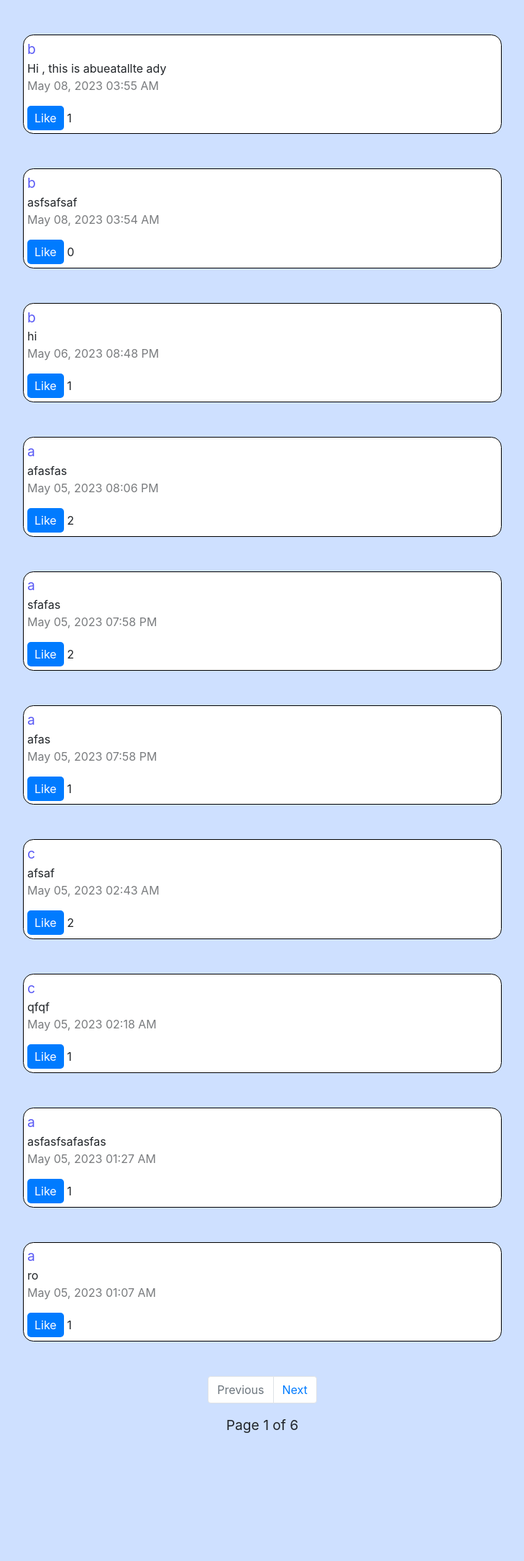
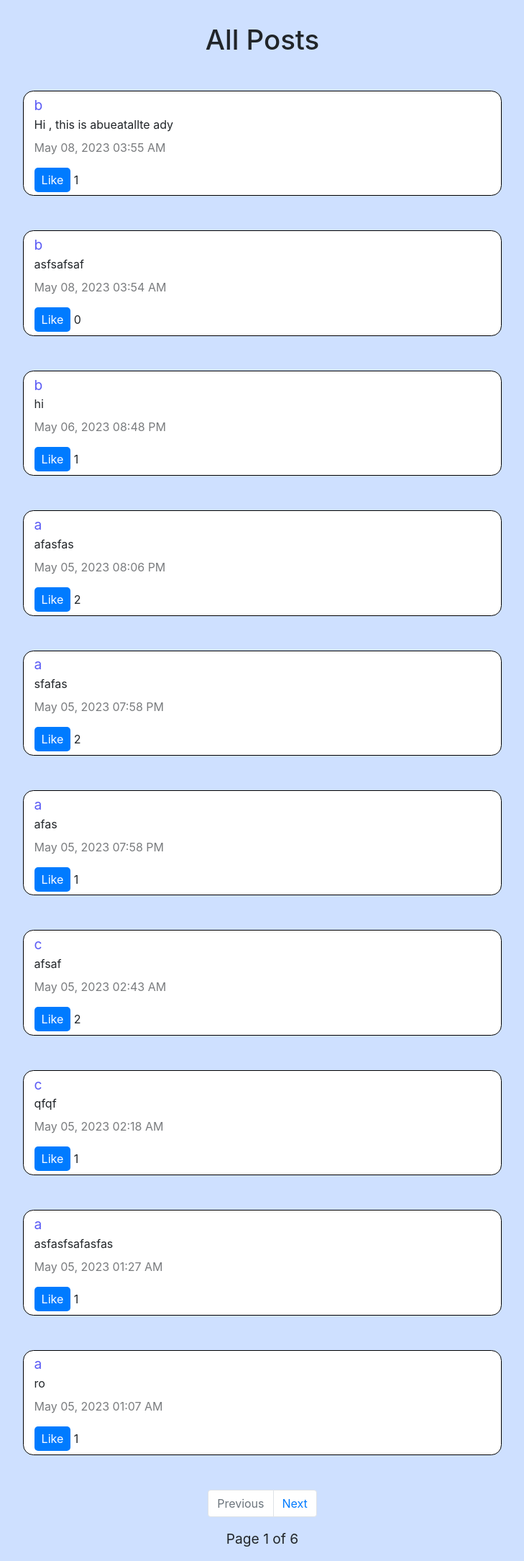
Before and after one commit to bartu405/network, a Django app: page / in a window 1280 px wide. Shown: the part 56-2225 px from the top of the page at 72% size, without its empty margins (275-1004 px from the left). Before the commit the page ends 2047 px from the top, so only its background shows below. Run offline with Django 3.2, Linux system fonts and the light colour scheme; data comes from the database, SQL or seed files in the repository; both versions use the stored data as it was after the commit; some libraries are stand-ins or nearby versions.

Commit message:
Fixed CSS for posts

```diff
--- a/network/static/network/styles.css
+++ b/network/static/network/styles.css
@@ -74,6 +74,8 @@ p {
     margin: 2rem;
 }
 
+
+
 label {
     font-size: 1.5rem;
 }
--- a/network/templates/network/following.html
+++ b/network/templates/network/following.html
@@ -4,8 +4,9 @@
 
 
 {% block body %}
-    <div id="content-wrapper">
+    <div id="content-wrapper" style="margin-top: 2rem;">
 
+        <h2 style="text-align: center; font-size: 2.4rem;" >Following Posts</h2>
 
         <div id="posts">
             {% for post in following_posts %}
--- a/network/templates/network/index.html
+++ b/network/templates/network/index.html
@@ -1,7 +1,10 @@
 {% extends "network/layout.html" %}
 
 {% block body %}
-    <div id="content-wrapper">
+    <div id="content-wrapper" style="margin-top: 2rem;">
+
+        <h2 style="text-align: center; font-size: 2.4rem;" >All Posts</h2>
+
         {% if user.is_authenticated %}
             <div>
 
--- a/network/templates/network/post.html
+++ b/network/templates/network/post.html
@@ -1,5 +1,5 @@
 <div class="post" data-id="{{ post.id }}">
-    <div class="post-header">
+    <div class="post-header" style="margin-left: 0.6rem;">
         {% if post.user == user %}
         <p class="edit" data-id="{{ post.id }}" id="edit{{ post.id }}">Edit</p>
         <p class="save" data-id="{{ post.id }}" data-user_id="{{ post.user.id }}" id="save{{ post.id }}" style="display: none;">Save</p>
@@ -8,14 +8,14 @@
         <div class="content" id="content{{ post.id }}">{{ post.content }}</div>
 
 
-        <p class="timestamp">{{ post.timestamp }}</p>
+        <p class="timestamp" style="margin-top: 0.5rem;">{{ post.timestamp }}</p>
     </div>
 
-    <textarea id="txt{{ post.id }}" class="post-text" style="display:none;">{{ post.content }}</textarea>
+    <textarea id="txt{{ post.id }}" class="post-text" style="display:none; border-radius: 0.2rem; margin-bottom: 0.6rem; margin-left: 0.6rem;">{{ post.content }}</textarea>
     <div class="post-actions">
 
 
-        <button class="like-button" data-post-id="{{ post.id }}" style="background-color: #007bff; color: #fff; border: none; padding: 5px 10px; border-radius: 5px; cursor: pointer;">
+        <button class="like-button" data-post-id="{{ post.id }}" style="background-color: #007bff; color: #fff; border: none; padding: 5px 10px; border-radius: 5px; cursor: pointer; margin-left: 0.6rem;">
             {% if user in post.likes.all %}
             Unlike
             {% else %}
--- a/network/templates/network/profile.html
+++ b/network/templates/network/profile.html
@@ -2,8 +2,8 @@
 
 {% block body %}
     <div  id="content-wrapper">
-        <div class="root">
-            <h2>Profile of:</h2>
+        <div class="root" style="margin-top: 1.2rem;">
+            <h2 >Profile of:</h2>
             <p>{{ profile.username }}</p>
 
 
--- a/network/views.py
+++ b/network/views.py
@@ -17,7 +17,7 @@ from django.core.paginator import Paginator
 
 class NewPost(forms.Form):
     New_Post = forms.CharField(widget=forms.Textarea(attrs={'name':'b',
-                                                        'style': 'height: 6rem; width: 30rem; display:block; '}))
+                                                        'style': 'height: 6rem; width: 54.5rem; display:block; border-radius:1rem; padding: 10px; font-size: 16px;'}))
 
 
 def index(request):
```
Also changed, not shown: network/templates/network/login.html (+7 -7 lines), network/templates/network/register.html (+13 -8 lines), db.sqlite3.
